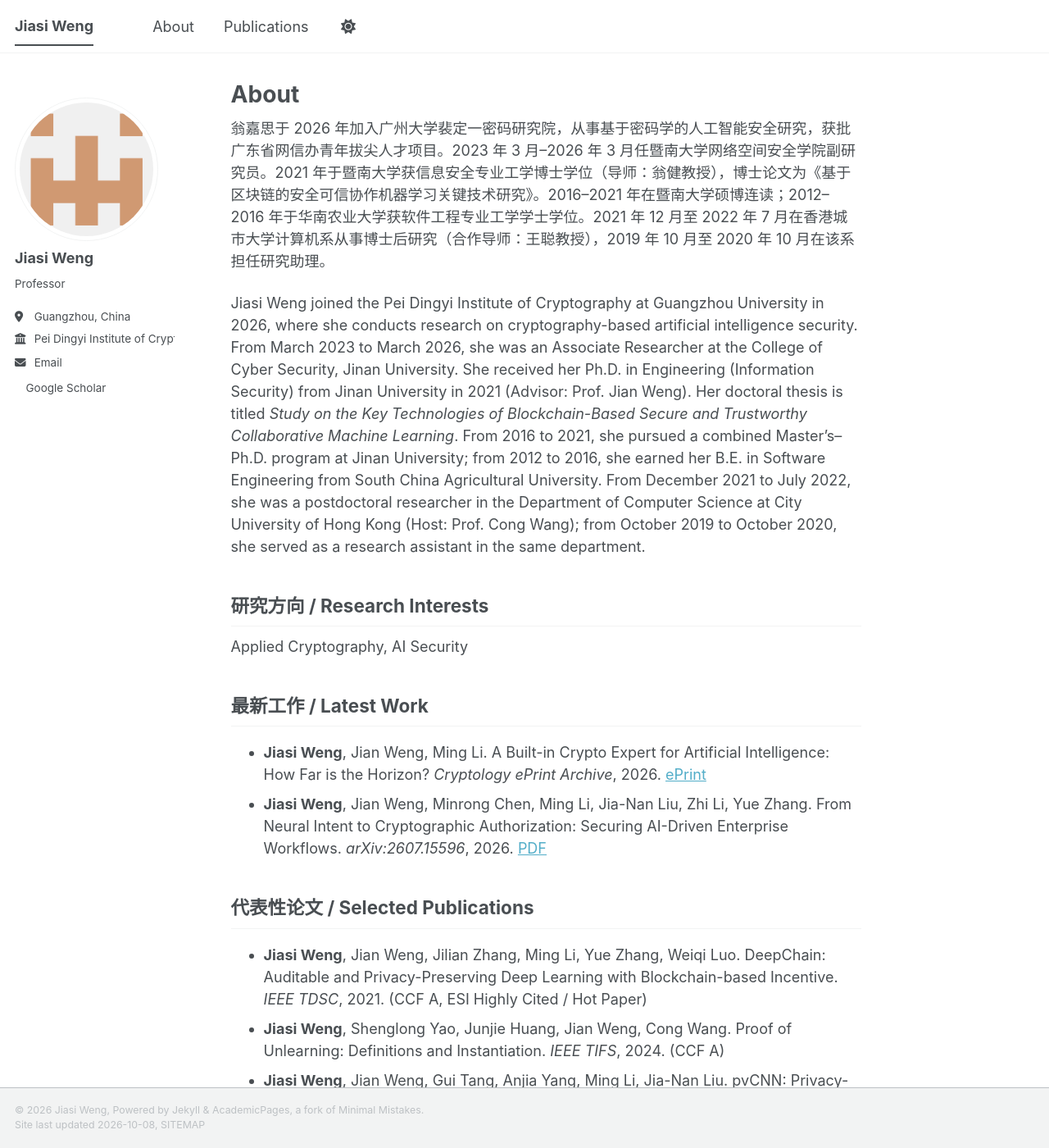
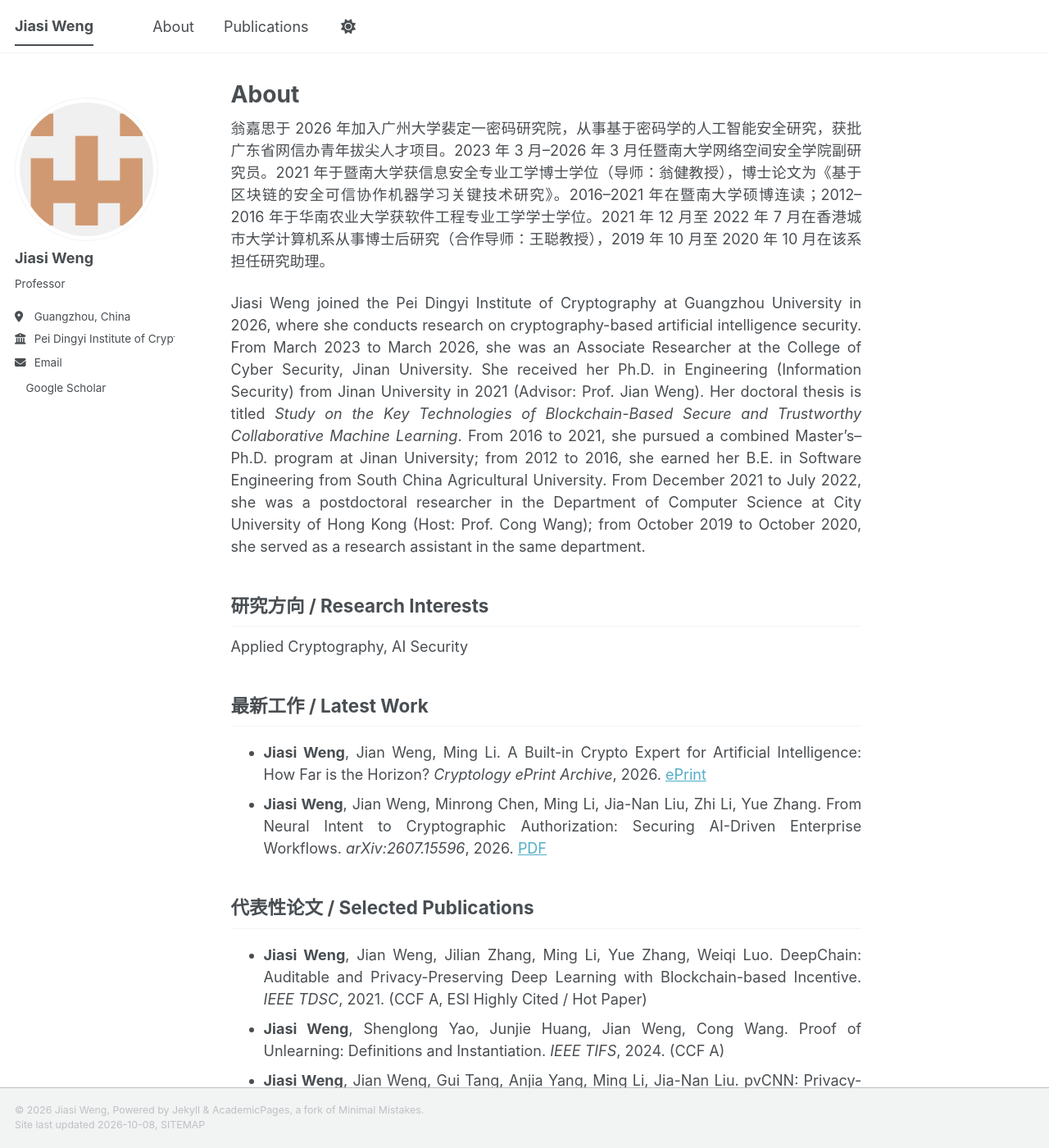
Before and after one commit to gzcrypt/homepage, a Jekyll site: the page built from _pages/about.md, in a window 1280 px wide and 1400 px high. Shown: the whole window at 82% size. Built offline with Jekyll 4.4.1, drawn with Linux system fonts in a browser that asks for light colours; a style sheet for code colours, icons or effects is not loaded.

Commit message:
Justify About page body text for bilingual layout.

```diff
--- a/_includes/head/custom.html
+++ b/_includes/head/custom.html
@@ -19,4 +19,15 @@
 <link rel="icon" href="/images/favicon.ico"/>
 <meta name="theme-color" content="var(--global-bg-color)"/>
 
+<style>
+  article.page:has(meta[itemprop="headline"][content="About"]) .page__content {
+    text-align: justify;
+    text-justify: inter-ideograph;
+  }
+
+  article.page:has(meta[itemprop="headline"][content="About"]) .page__content h2 {
+    text-align: left;
+  }
+</style>
+
 <!-- end custom head snippets -->
```
